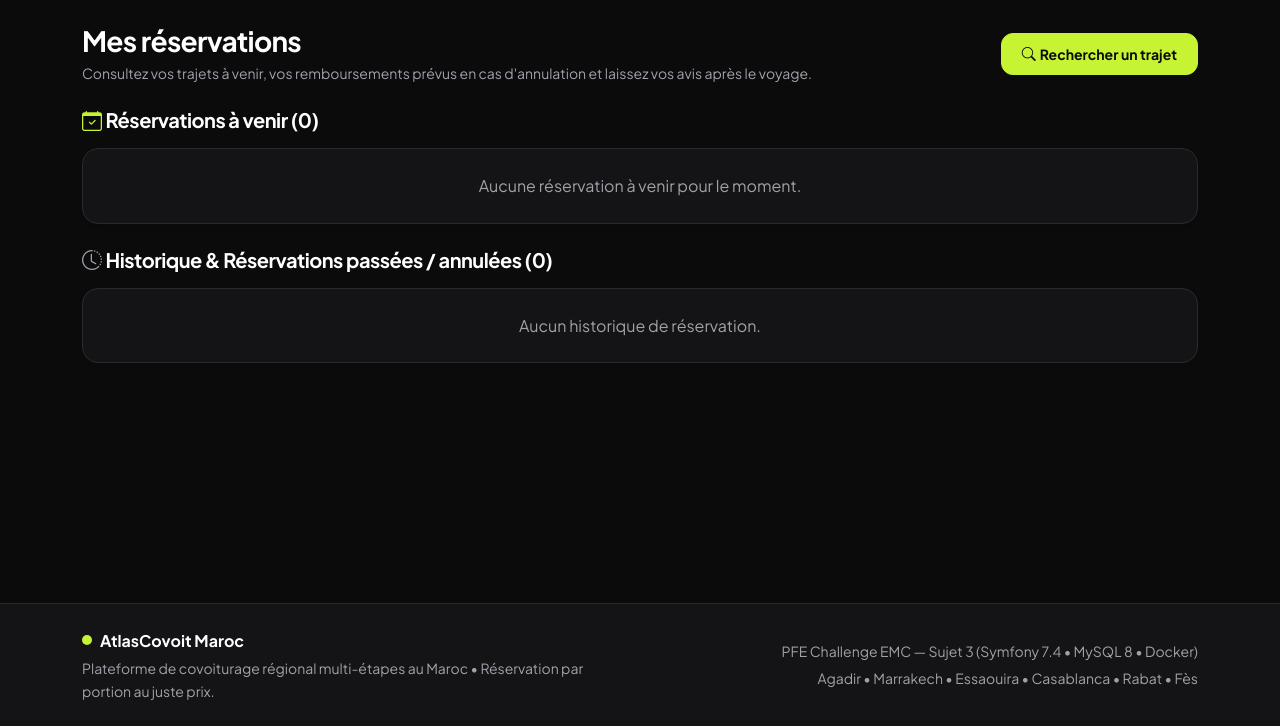
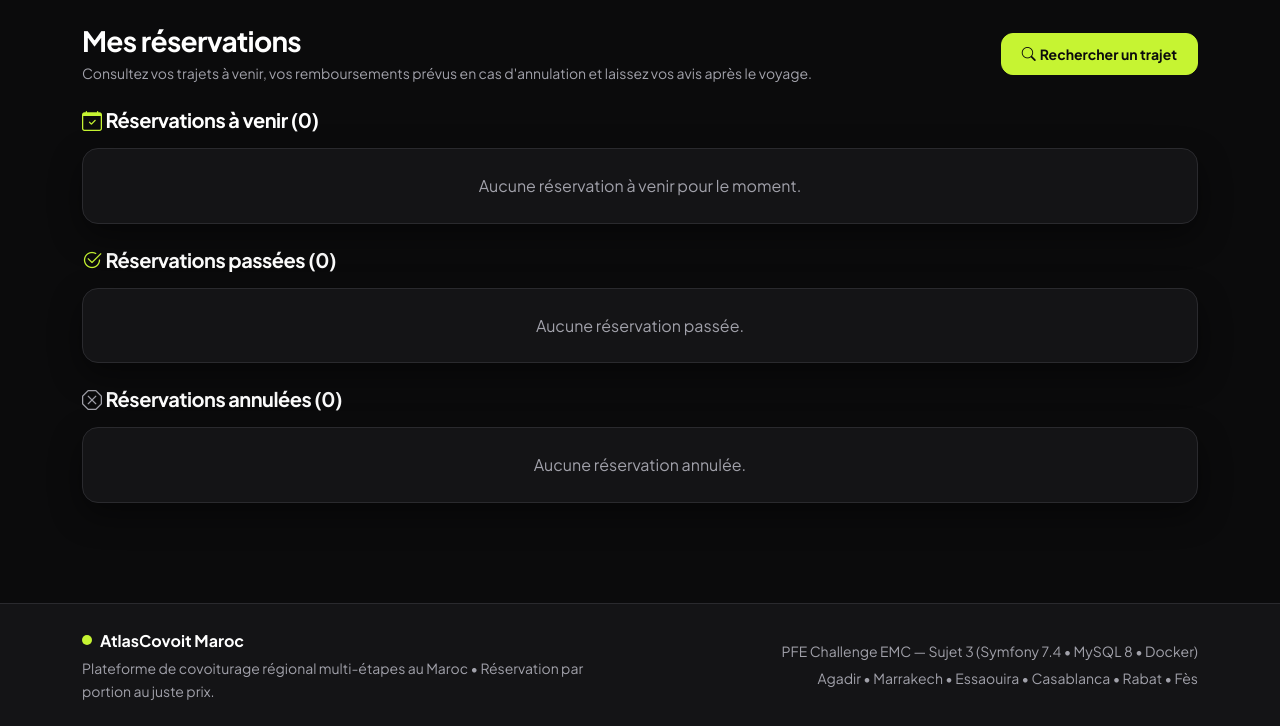
Before and after one commit to OUABEN/covoiturage-maroc, a Symfony app: template templates/passenger/bookings.html.twig in a window 1280 px wide. Shown: the part 74-800 px from the top of the page. Run offline with Twig, Linux system fonts and the light colour scheme; the template is opened without the code that fills it, so the values that code supplies are empty; style sheets or scripts are compiled from the project's sources; some libraries are stand-ins or nearby versions.

Commit message:
feat(passenger): add BookingVoter, refund confirmation screen and 3-tier cancellation tests
Co-authored-by: Antigravity (Gemini) <noreply@google.com>

```diff
--- a/templates/passenger/bookings.html.twig
+++ b/templates/passenger/bookings.html.twig
@@ -3,24 +3,24 @@
 {% block title %}Mes réservations — AtlasCovoit Maroc{% endblock %}
 
 {% block body %}
-<div class="d-flex justify-content-between align-items-center mb-4">
+<div class="d-flex justify-content-between align-items-center flex-wrap gap-2 mb-4">
     <div>
         <h1 class="h3 fw-bold mb-1">Mes réservations</h1>
         <p class="text-muted small mb-0">
             Consultez vos trajets à venir, vos remboursements prévus en cas d'annulation et laissez vos avis après le voyage.
         </p>
     </div>
-    <a href="{{ path('app_home') }}" class="btn btn-brand btn-sm fw-semibold">
+    <a href="{{ path('app_home') }}" class="btn btn-lime btn-sm">
         <i class="bi bi-search me-1"></i>Rechercher un trajet
     </a>
 </div>
 
 <h2 class="h5 fw-bold mb-3">
-    <i class="bi bi-calendar-check text-success me-1"></i>Réservations à venir ({{ upcomingBookings|length }})
+    <i class="bi bi-calendar-check me-1" style="color: var(--accent);"></i>Réservations à venir ({{ upcomingBookings|length }})
 </h2>
 
 {% if upcomingBookings is empty %}
-    <div class="card border-0 shadow-sm mb-4">
+    <div class="card mb-4">
         <div class="card-body p-4 text-center text-muted">
             Aucune réservation à venir pour le moment.
         </div>
@@ -30,11 +30,11 @@
         {% for booking in upcomingBookings %}
             {% set preview = refundPreviews[booking.id] ?? {'percentage': 0, 'amount': '0.00'} %}
             <div class="col-12">
-                <div class="card border-0 shadow-sm">
+                <div class="card">
                     <div class="card-body p-4">
                         <div class="row align-items-center g-3">
                             <div class="col-lg-5">
-                                <span class="badge bg-success mb-2">Confirmée</span>
+                                <span class="badge badge-lime mb-2">Confirmée</span>
                                 <div class="fw-bold fs-5">
                                     {{ booking.fromStop.city.name }}
                                     <i class="bi bi-arrow-right mx-1 text-muted"></i>
@@ -55,25 +55,25 @@
 
                             <div class="col-lg-3">
                                 <div class="fw-semibold">{{ booking.seats }} place(s) réservée(s)</div>
-                                <div class="fs-5 fw-bold text-dark">{{ booking.price }} MAD</div>
+                                <div class="fs-5 fw-bold" style="color: var(--accent);">{{ booking.price }} MAD</div>
                                 <div class="small text-muted mt-1">
                                     Remboursement prévu si annulation maintenant :
-                                    <span class="badge bg-info-subtle text-dark border">
+                                    <span class="badge badge-surface">
                                         {{ preview.percentage }} % ({{ preview.amount }} MAD)
                                     </span>
                                 </div>
                             </div>
 
-                            <div class="col-lg-4 text-lg-end">
-                                <form method="post" action="{{ path('app_booking_cancel', {id: booking.id}) }}" class="d-inline" onsubmit="return confirm('Confirmer l\'annulation ? Remboursement prévu : {{ preview.percentage }} % ({{ preview.amount }} MAD)');">
+                            <div class="col-lg-4 text-lg-end d-flex flex-wrap justify-content-lg-end gap-2">
+                                <a href="{{ path('app_booking_cancel_confirm', {id: booking.id}) }}" class="btn btn-outline-light btn-sm">
+                                    Aperçu annulation ({{ preview.percentage }} %)
+                                </a>
+                                <form method="post" action="{{ path('app_booking_cancel', {id: booking.id}) }}" class="d-inline">
                                     <input type="hidden" name="_token" value="{{ csrf_token('cancel_booking_' ~ booking.id) }}">
-                                    <button type="submit" class="btn btn-outline-danger btn-sm fw-semibold">
+                                    <button type="submit" class="btn btn-danger btn-sm">
                                         <i class="bi bi-x-circle me-1"></i>Annuler (remboursement {{ preview.percentage }} % : {{ preview.amount }} MAD)
                                     </button>
                                 </form>
-                                <a href="{{ path('app_trip_show', {id: booking.trip.id}) }}" class="btn btn-outline-secondary btn-sm ms-1">
-                                    Détail
-                                </a>
                             </div>
                         </div>
                     </div>
@@ -84,32 +84,26 @@
 {% endif %}
 
 <h2 class="h5 fw-bold mb-3">
-    <i class="bi bi-clock-history text-secondary me-1"></i>Historique &amp; Réservations passées / annulées ({{ pastBookings|length }})
+    <i class="bi bi-check2-circle me-1" style="color: var(--accent);"></i>Réservations passées ({{ pastBookings|length }})
 </h2>
 
 {% if pastBookings is empty %}
-    <div class="card border-0 shadow-sm">
+    <div class="card mb-4">
         <div class="card-body p-4 text-center text-muted">
-            Aucun historique de réservation.
+            Aucune réservation passée.
         </div>
     </div>
 {% else %}
-    <div class="row g-3">
+    <div class="row g-3 mb-5">
         {% for booking in pastBookings %}
             {% set isCompletedAndConfirmed = booking.status.value == 'CONFIRMED' and booking.trip.status.value == 'COMPLETED' %}
             {% set alreadyReviewed = reviewedBookingIds[booking.id] ?? false %}
             <div class="col-12">
-                <div class="card border-0 shadow-sm">
+                <div class="card">
                     <div class="card-body p-4">
                         <div class="row align-items-center g-3">
                             <div class="col-md-6">
-                                {% if booking.status.value == 'CONFIRMED' %}
-                                    <span class="badge bg-secondary mb-2">Trajet terminé</span>
-                                {% elseif booking.status.value == 'CANCELLED_BY_PASSENGER' %}
-                                    <span class="badge bg-warning text-dark mb-2">Annulée par vous</span>
-                                {% else %}
-                                    <span class="badge bg-danger mb-2">Annulée par le conducteur</span>
-                                {% endif %}
+                                <span class="badge badge-surface mb-2">Trajet terminé</span>
                                 <div class="fw-bold fs-5">
                                     {{ booking.fromStop.city.name }} &rarr; {{ booking.toStop.city.name }}
                                 </div>
@@ -119,18 +113,15 @@
                                         {{ booking.trip.driver.fullName }}
                                     </a>
                                     &bull; {{ booking.seats }} place(s) &bull; Prix : {{ booking.price }} MAD
-                                    {% if booking.refundAmount is not null %}
-                                        &bull; <strong>Remboursé : {{ booking.refundAmount }} MAD</strong>
-                                    {% endif %}
                                 </div>
                             </div>
 
                             <div class="col-md-6">
                                 {% if isCompletedAndConfirmed and not alreadyReviewed %}
-                                    <form method="post" action="{{ path('app_booking_review', {id: booking.id}) }}" class="bg-light p-3 rounded border">
+                                    <form method="post" action="{{ path('app_booking_review', {id: booking.id}) }}" class="p-3 rounded border" style="background-color: var(--surface-2);">
                                         <input type="hidden" name="_token" value="{{ csrf_token('review_booking_' ~ booking.id) }}">
                                         <div class="fw-semibold small mb-2">
-                                            <i class="bi bi-star-fill text-warning me-1"></i>Noter le conducteur ({{ booking.trip.driver.fullName }})
+                                            <i class="bi bi-star-fill me-1" style="color: var(--accent);"></i>Noter le conducteur ({{ booking.trip.driver.fullName }})
                                         </div>
                                         <div class="row g-2 align-items-center">
                                             <div class="col-sm-3">
@@ -146,12 +137,12 @@
                                                 <input type="text" name="comment" class="form-control form-control-sm" placeholder="Votre commentaire (optionnel)">
                                             </div>
                                             <div class="col-sm-3 d-grid">
-                                                <button type="submit" class="btn btn-brand btn-sm fw-semibold">Envoyer l'avis</button>
+                                                <button type="submit" class="btn btn-lime btn-sm">Envoyer l'avis</button>
                                             </div>
                                         </div>
                                     </form>
                                 {% elseif isCompletedAndConfirmed and alreadyReviewed %}
-                                    <div class="text-end text-success small fw-semibold">
+                                    <div class="text-end small fw-semibold" style="color: var(--accent);">
                                         <i class="bi bi-check-circle-fill me-1"></i>Avis déjà publié pour ce trajet
                                     </div>
                                 {% endif %}
@@ -163,4 +154,40 @@
         {% endfor %}
     </div>
 {% endif %}
+
+<h2 class="h5 fw-bold mb-3">
+    <i class="bi bi-x-octagon text-muted me-1"></i>Réservations annulées ({{ cancelledBookings|length }})
+</h2>
+
+{% if cancelledBookings is empty %}
+    <div class="card">
+        <div class="card-body p-4 text-center text-muted">
+            Aucune réservation annulée.
+        </div>
+    </div>
+{% else %}
+    <div class="row g-3">
+        {% for booking in cancelledBookings %}
+            <div class="col-12">
+                <div class="card">
+                    <div class="card-body p-4 d-flex justify-content-between align-items-center flex-wrap gap-3">
+                        <div>
+                            {% if booking.status.value == 'CANCELLED_BY_PASSENGER' %}
+                                <span class="badge badge-surface mb-2">Annulée par vous</span>
+                            {% else %}
+                                <span class="badge badge-danger-soft mb-2">Annulée par le conducteur</span>
+                            {% endif %}
+                            <div class="fw-bold">
+                                {{ booking.fromStop.city.name }} &rarr; {{ booking.toStop.city.name }}
+                            </div>
+                            <div class="small text-muted">
+                                Prix initial : {{ booking.price }} MAD &bull; Remboursé : <strong class="text-white">{{ booking.refundAmount ?? '0.00' }} MAD</strong>
+                            </div>
+                        </div>
+                    </div>
+                </div>
+            </div>
+        {% endfor %}
+    </div>
+{% endif %}
 {% endblock %}
```
Also changed, not shown: src/Controller/PassengerController.php (+29 -2 lines), src/Security/Voter/BookingVoter.php (added, +41 -0 lines), templates/passenger/confirm_cancel.html.twig (added, +48 -0 lines), tests/Controller/PassengerSpaceControllerTest.php (+110 -103 lines).
